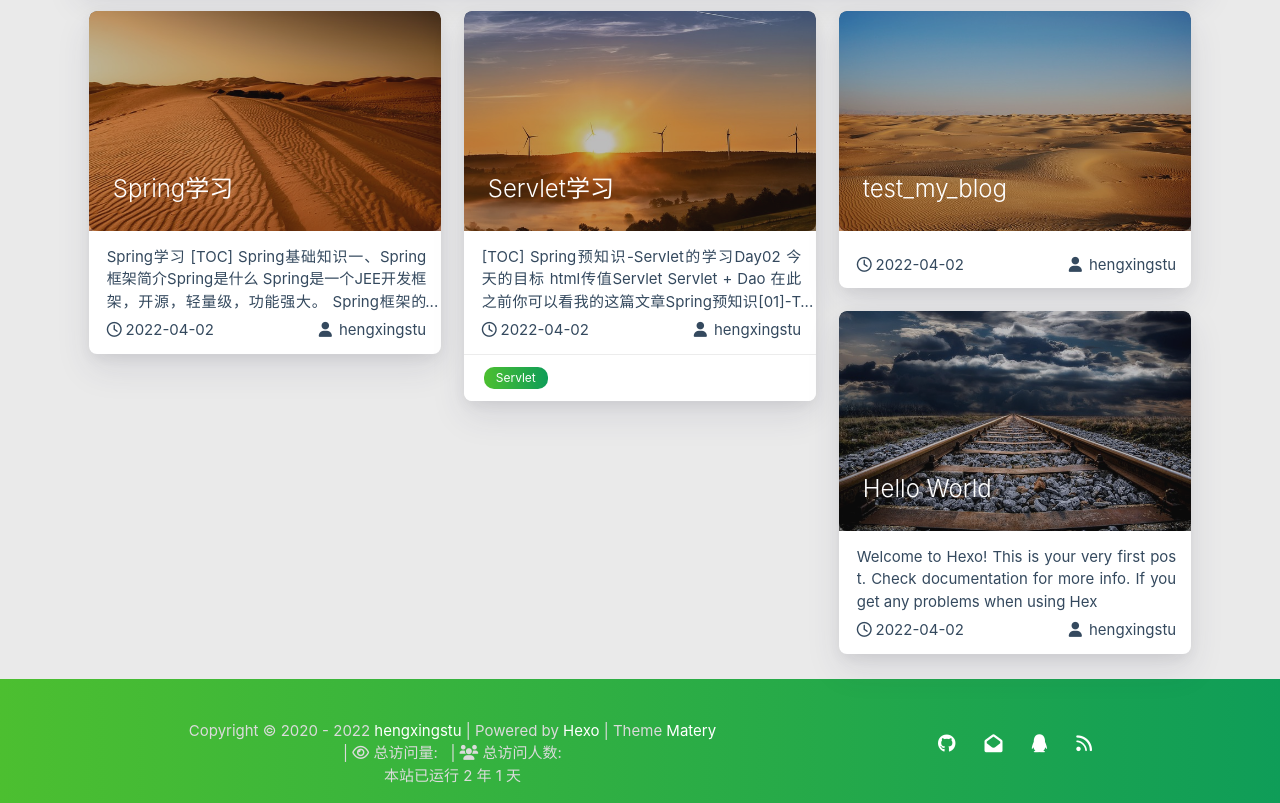
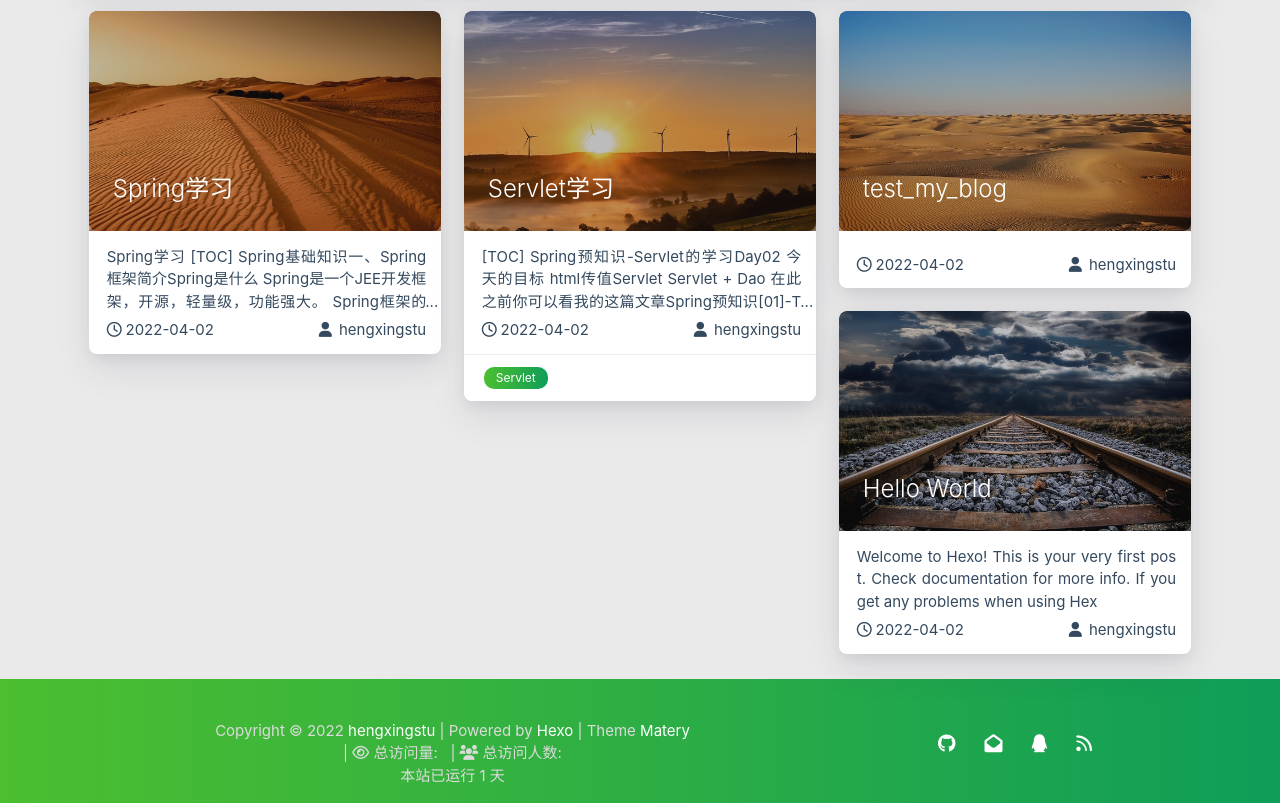
Before and after one commit to hengxingstu/hengxingstu.github.io, a plain HTML site: page index.html in a window 1280 px wide. Shown: the part 1019-1822 px from the top of the page. Drawn offline with nearby package versions, Linux system fonts and the light colour scheme; some packages are replaced by stand-ins of ours; no server answers; a script that the page names is missing.

Commit message:
Site updated: 2022-04-03 11:14:20

```diff
--- a/index.html
+++ b/index.html
@@ -807,7 +807,7 @@ Servlet + Dao
         <div class="col s12 m8 l8 copy-right">
             Copyright&nbsp;&copy;
 
-                <span id="year">2020-2022</span>
+                <span id="year">2022</span>
 
             <a href="/about" target="_blank">hengxingstu</a>
             |&nbsp;Powered by&nbsp;<a href="https://hexo.io/" target="_blank">Hexo</a>
@@ -843,7 +843,7 @@ Servlet + Dao
                         var days = hours * 24;
                         var years = days * 365;
                         var today = new Date();
-                        var startYear = "2020";
+                        var startYear = "2022";
                         var startMonth = "4";
                         var startDate = "2";
                         var startHour = "0";
```
Also changed, not shown: 2022/04/02/Servlet学习/index.html (+2 -2 lines), 2022/04/02/Spring学习/index.html (+2 -2 lines), 2022/04/02/hello-world/index.html (+2 -2 lines), 2022/04/02/test-my-blog/index.html (+2 -2 lines), 404/index.html (+2 -2 lines), about/index.html (+2 -2 lines), archives/2022/04/index.html (+2 -2 lines), archives/2022/index.html (+2 -2 lines), archives/index.html (+2 -2 lines), categories/index.html (+2 -2 lines), contact/index.html (+2 -2 lines), tags/Servlet/index.html (+2 -2 lines), tags/index.html (+2 -2 lines).
